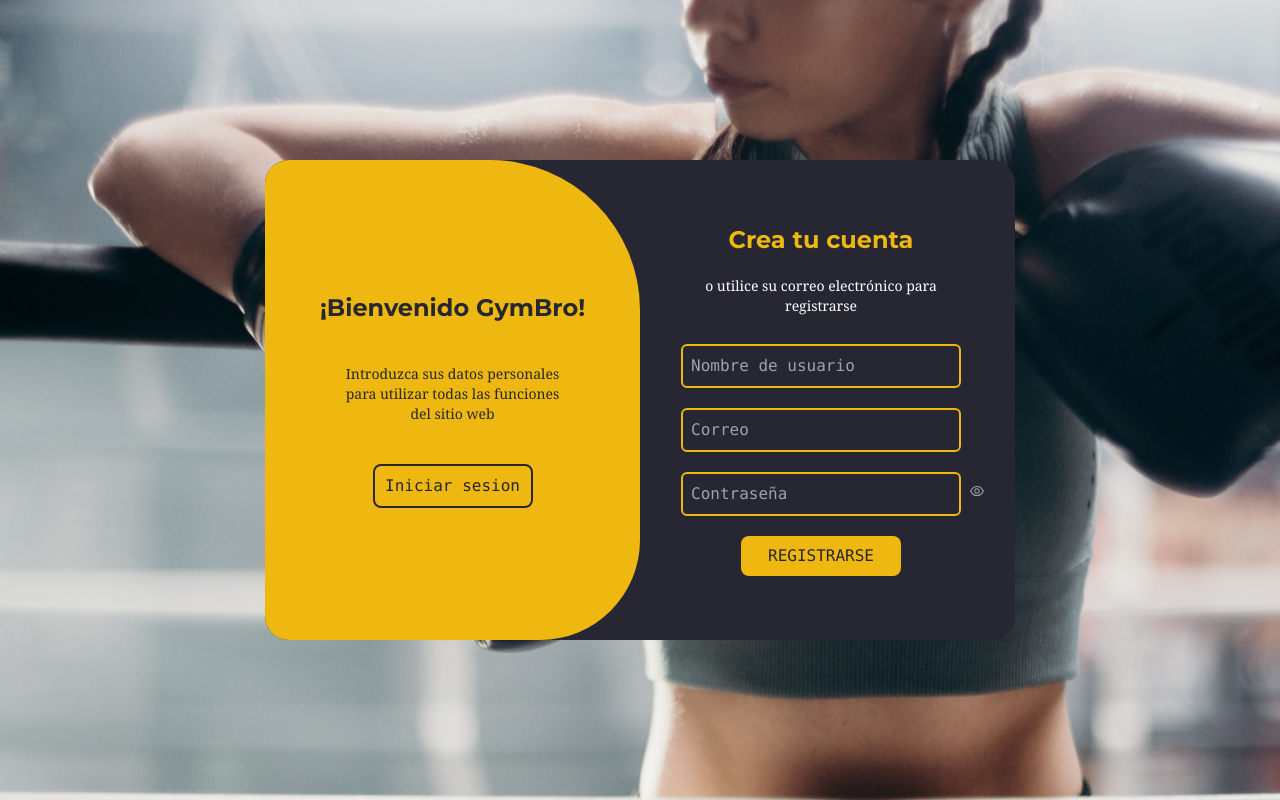
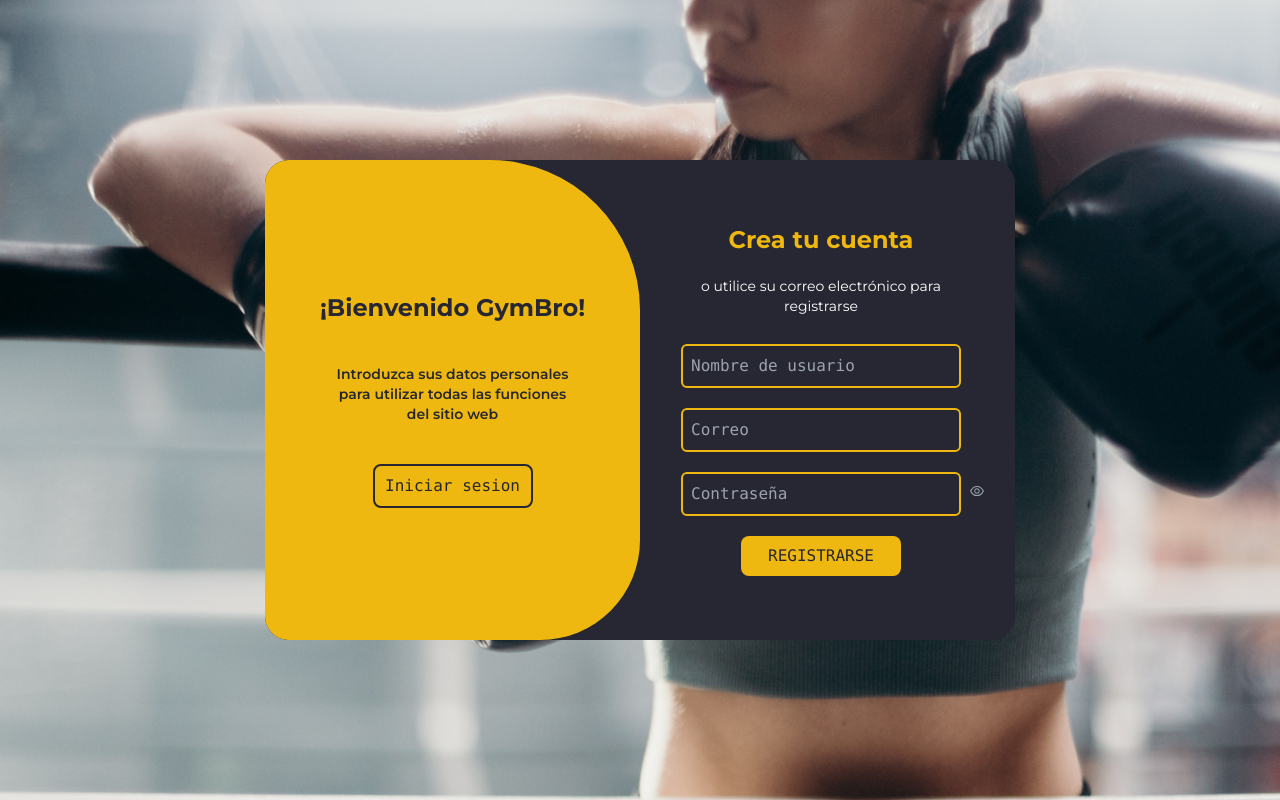
Before and after one commit to JAASM1/FitZone, a React (Create React App) app: page /Registrarse in a window 1280 px wide. Built offline with nearby package versions, Linux system fonts and the light colour scheme.

Commit message:
Cambios en diseño de login

```diff
--- a/src/page/login/iniciosesion.js
+++ b/src/page/login/iniciosesion.js
@@ -101,7 +101,7 @@ function IniciarSesion() {
               onSubmit={handleLogin}
               className="bg-[#272733] flex justify-center items-center flex-col px-10 h-[100%] text-[#EFB810]">
               <h1 className="font-bold text-2xl mb-5">Iniciar sesion</h1>
-              <span className="font-serif text-sm mb-2 text-white">con sus credenciales de usuario</span>
+              <span className="text-sm mb-2 text-white">con sus credenciales de usuario</span>
               <input
                 value={user_email}
                 onChange={(e) => setEmail(e.target.value)}
@@ -133,7 +133,7 @@ function IniciarSesion() {
               )}
 
               <Link to='/Contraseña'>
-                <p className="p-5 font-serif">¿Ha olvidado su contraseña?</p>
+                <p className="p-5">¿Ha olvidado su contraseña?</p>
               </Link>
 
               <button
--- a/src/page/login/registrarse.js
+++ b/src/page/login/registrarse.js
@@ -72,7 +72,7 @@ function Registrarse() {
                     <div className="absolute top-0 h-[100%] transition-all ease-in-out left-64 w-[80%]">
                         <form onSubmit={handleRegister} className="bg-[#272733]  flex justify-center items-center flex-col px-40 h-[100%] text-[#EFB810]" action=''>
                             <h1 className="font-bold text-2xl mb-5">Crea tu cuenta</h1>
-                            <span className="font-serif text-sm mb-2 text-center text-white">o utilice su correo electrónico para registrarse</span>
+                            <span className="text-sm mb-2 text-center text-white">o utilice su correo electrónico para registrarse</span>
                             <input
                                 type="text"
                                 id="nombre"
@@ -118,7 +118,7 @@ function Registrarse() {
                         <div className="bg-[#EFB810] relative h-[100%] w-[200%] transition-all ease-in-out text-[#272733]">
                             <div className="absolute w-[50%] h-[100%] flex justify-center items-center flex-col text-center top-0 transition-all ease-in-out px-[30px]">
                                 <h1 className="font-bold text-2xl">¡Bienvenido GymBro!</h1>
-                                <p className="m-[40px] font-serif text-sm">Introduzca sus datos personales para utilizar todas las funciones del sitio web</p>
+                                <p className="m-[40px] font-semibold text-sm">Introduzca sus datos personales para utilizar todas las funciones del sitio web</p>
                                 <Link to='/Iniciar sesion'>
                                     <button
                                         type='button'
```
